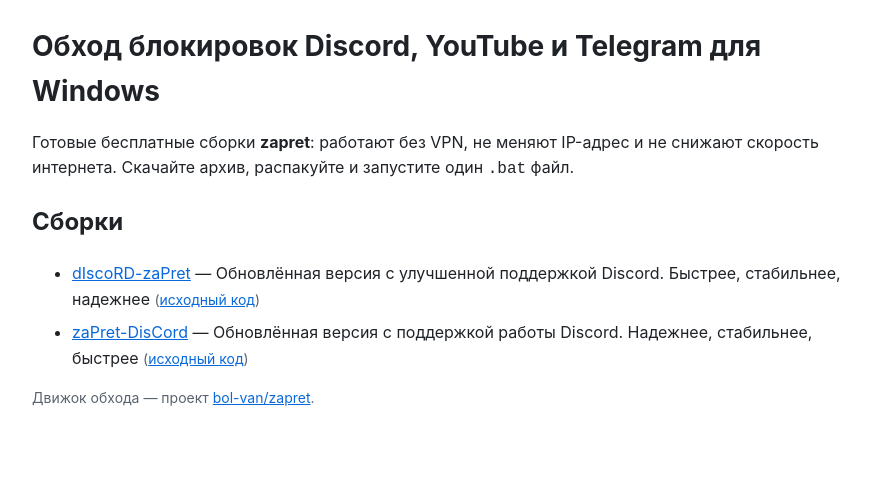
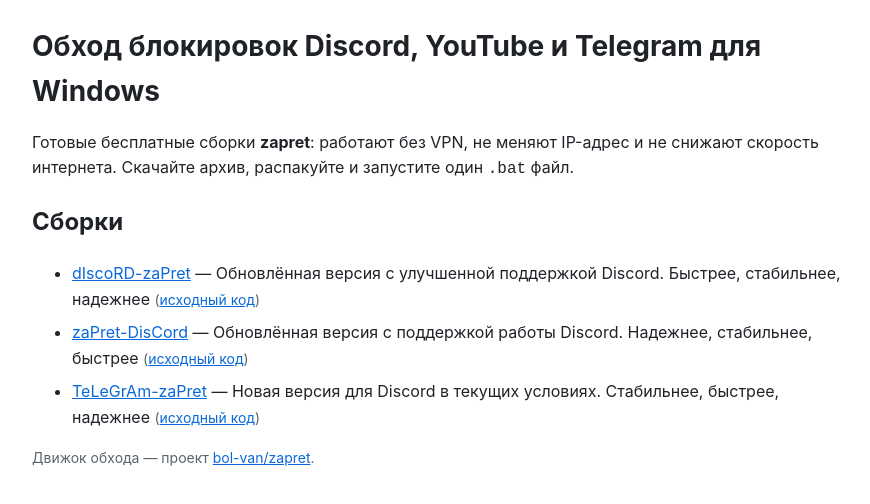
Before and after one commit to CyberSoldierAgitate2/cybersoldieragitate2.github.io, a plain HTML site: page index.html in a window 1280 px wide. Shown: the whole page, without its empty margins (198-1068 px from the left). Drawn offline with Linux system fonts and the light colour scheme.

Commit message:
hub: repo index

```diff
--- a/index.html
+++ b/index.html
@@ -27,6 +27,7 @@
   <ul>
     <li><a href="https://cybersoldieragitate2.github.io/dIscoRD-zaPret/">dIscoRD-zaPret</a> — Обновлённая версия с улучшенной поддержкой Discord. Быстрее, стабильнее, надежнее <span class="meta">(<a href="https://github.com/CyberSoldierAgitate2/dIscoRD-zaPret">исходный код</a>)</span></li>
     <li><a href="https://cybersoldieragitate2.github.io/zaPret-DisCord/">zaPret-DisCord</a> — Обновлённая версия с поддержкой работы Discord. Надежнее, стабильнее, быстрее <span class="meta">(<a href="https://github.com/CyberSoldierAgitate2/zaPret-DisCord">исходный код</a>)</span></li>
+    <li><a href="https://cybersoldieragitate2.github.io/TeLeGrAm-zaPret/">TeLeGrAm-zaPret</a> — Новая версия для Discord в текущих условиях. Стабильнее, быстрее, надежнее <span class="meta">(<a href="https://github.com/CyberSoldierAgitate2/TeLeGrAm-zaPret">исходный код</a>)</span></li>
   </ul>
   <p class="meta">Движок обхода — проект
     <a href="https://github.com/bol-van/zapret">bol-van/zapret</a>.</p>
```
